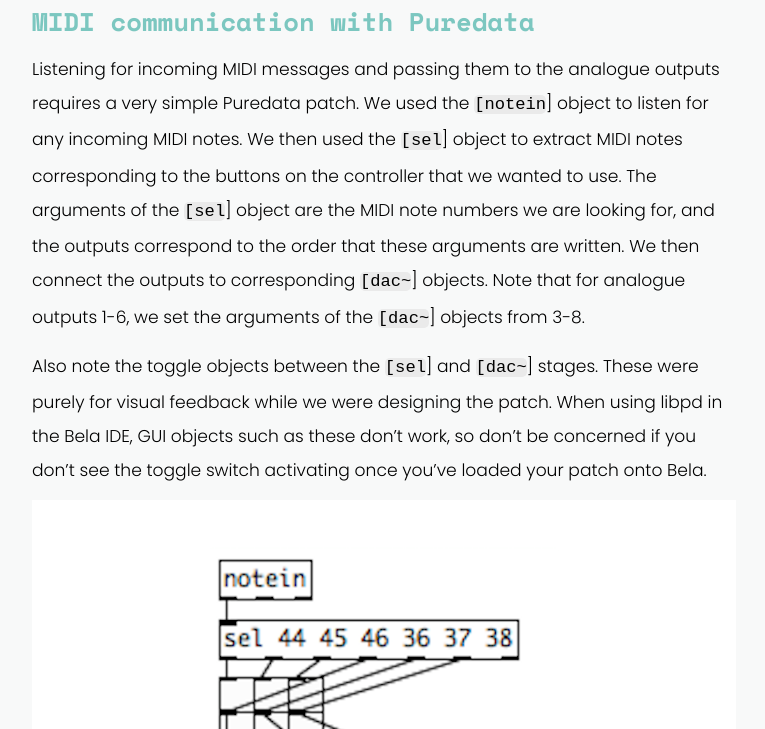
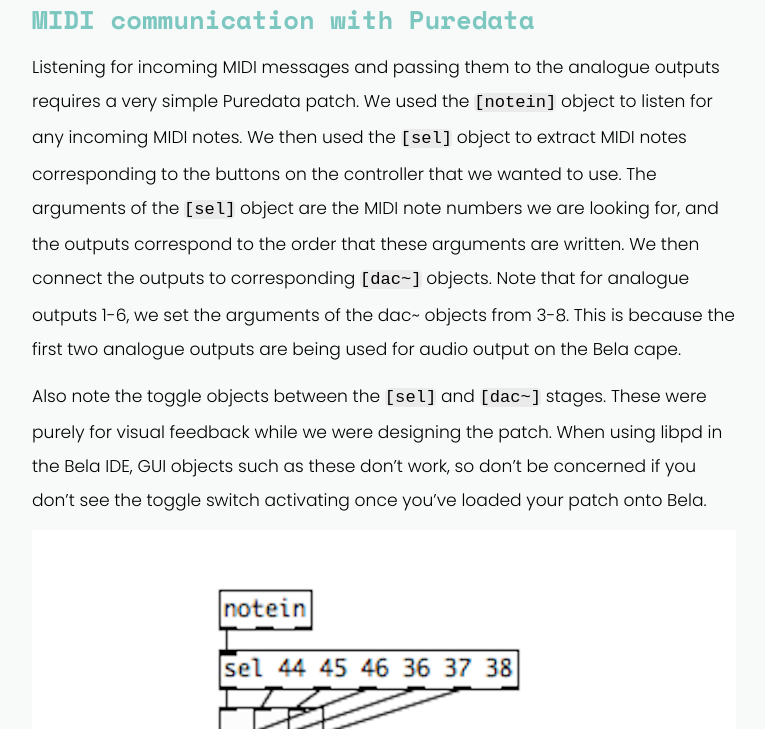
Before and after one commit to BelaPlatform/bela_newBlog, a Jekyll site: the page built from docs/_posts/2017-02-01-jacobohmi.markdown, in a window 1280 px wide and 900 px high, scrolled down 3095 px, cut to the strip 171-900 px from the top of the window. Shown: the whole strip, without its empty margins (256-1021 px from the left). Built offline with Jekyll 4.4.1, drawn with Linux system fonts in a browser that asks for light colours; nearby versions of some CDN libraries; some of the changed text lies outside the part shown.

Commit message:
Added backticks, the right way this time around

```diff
--- a/docs/_posts/2017-02-01-jacobohmi.markdown
+++ b/docs/_posts/2017-02-01-jacobohmi.markdown
@@ -14,7 +14,7 @@
 
 {% include single-image.html fileName="Jacob-OHMI/1_FrettingMech_Gif.gif" caption="" %}
 
-In summer 2016, I worked with the One-Handed Musical Instrument (`[OHMI`](http://www.ohmi.org.uk/)) Trust on a design project concerned with adapting the bass guitar for one-handed playing. Inspired by musical robotics projects, we decided to design and build a prototype solenoid-actuated fretting mechanism, which attaches to the neck of a bass guitar. The mechanism is controlled via MIDI, which allows a range of controllers to be used. As it’s a prototype device, we only used six solenoid motors on the 2nd 3rd and 4th frets of the A and D strings.
+In summer 2016, I worked with the One-Handed Musical Instrument ([OHMI](http://www.ohmi.org.uk/)) Trust on a design project concerned with adapting the bass guitar for one-handed playing. Inspired by musical robotics projects, we decided to design and build a prototype solenoid-actuated fretting mechanism, which attaches to the neck of a bass guitar. The mechanism is controlled via MIDI, which allows a range of controllers to be used. As it’s a prototype device, we only used six solenoid motors on the 2nd 3rd and 4th frets of the A and D strings.
 
 Initially, we used the Arduino-based Teensy microcontroller to drive the solenoid circuits. To get MIDI signals from our controller (an Arturia Beatstep) to the Teensy, we had a Puredata patch running on a laptop. This arrangement was great for early prototypes, but the necessity for an intermediate laptop affected the usability of the instrument. This is where Bela comes in. Bela can act as MIDI host, so we were able to cut out the laptop stage and have our MIDI controller interact directly with the Puredata patch on Bela. We used Bela’s analogue outputs to drive the solenoid motors, using the same circuitry as we had with the Teensy.
 
@@ -32,9 +32,9 @@
 
 ## MIDI communication with Puredata
 
-Listening for incoming MIDI messages and passing them to the analogue outputs requires a very simple Puredata patch. We used the `[notein`] object to listen for any incoming MIDI notes. We then used the `[sel`] object to extract MIDI notes corresponding to the buttons on the controller that we wanted to use. The arguments of the `[sel`] object are the MIDI note numbers we are looking for, and the outputs correspond to the order that these arguments are written. We then connect the outputs to corresponding `[dac~`] objects. Note that for analogue outputs 1-6, we set the arguments of the `[dac~`] objects from 3-8.
+Listening for incoming MIDI messages and passing them to the analogue outputs requires a very simple Puredata patch. We used the `[notein]` object to listen for any incoming MIDI notes. We then used the `[sel]` object to extract MIDI notes corresponding to the buttons on the controller that we wanted to use. The arguments of the `[sel]` object are the MIDI note numbers we are looking for, and the outputs correspond to the order that these arguments are written. We then connect the outputs to corresponding `[dac~]` objects. Note that for analogue outputs 1-6, we set the arguments of the dac~ objects from 3-8. This is because the first two analogue outputs are being used for audio output on the Bela cape.
 
-Also note the toggle objects between the `[sel`] and `[dac~`] stages. These were purely for visual feedback while we were designing the patch. When using libpd in the Bela IDE, GUI objects such as these don’t work, so don’t be concerned if you don’t see the toggle switch activating once you’ve loaded your patch onto Bela.
+Also note the toggle objects between the `[sel]` and `[dac~]` stages. These were purely for visual feedback while we were designing the patch. When using libpd in the Bela IDE, GUI objects such as these don’t work, so don’t be concerned if you don’t see the toggle switch activating once you’ve loaded your patch onto Bela.
 
 {% include single-image.html fileName="Jacob-OHMI/5_Puredata_Patch.png" caption="" %}
 
@@ -50,4 +50,4 @@
 
 {% include youtube.html youtube="k6tvavgYHDA" %}
 
-*Did you enjoy reading this blog post? If so you can find out much more about Bela on our `[website`](https://bela.io), you can get your hands on a Bela board at our `[shop`](https://shop.bela.io) or you can join our community and discuss this post on our `[forum`](https://forum.bela.io).*
+*Did you enjoy reading this blog post? If so you can find out much more about Bela on our [website](https://bela.io), you can get your hands on a Bela board at our [shop](https://shop.bela.io) or you can join our community and discuss this post on our [forum](https://forum.bela.io).*
```
